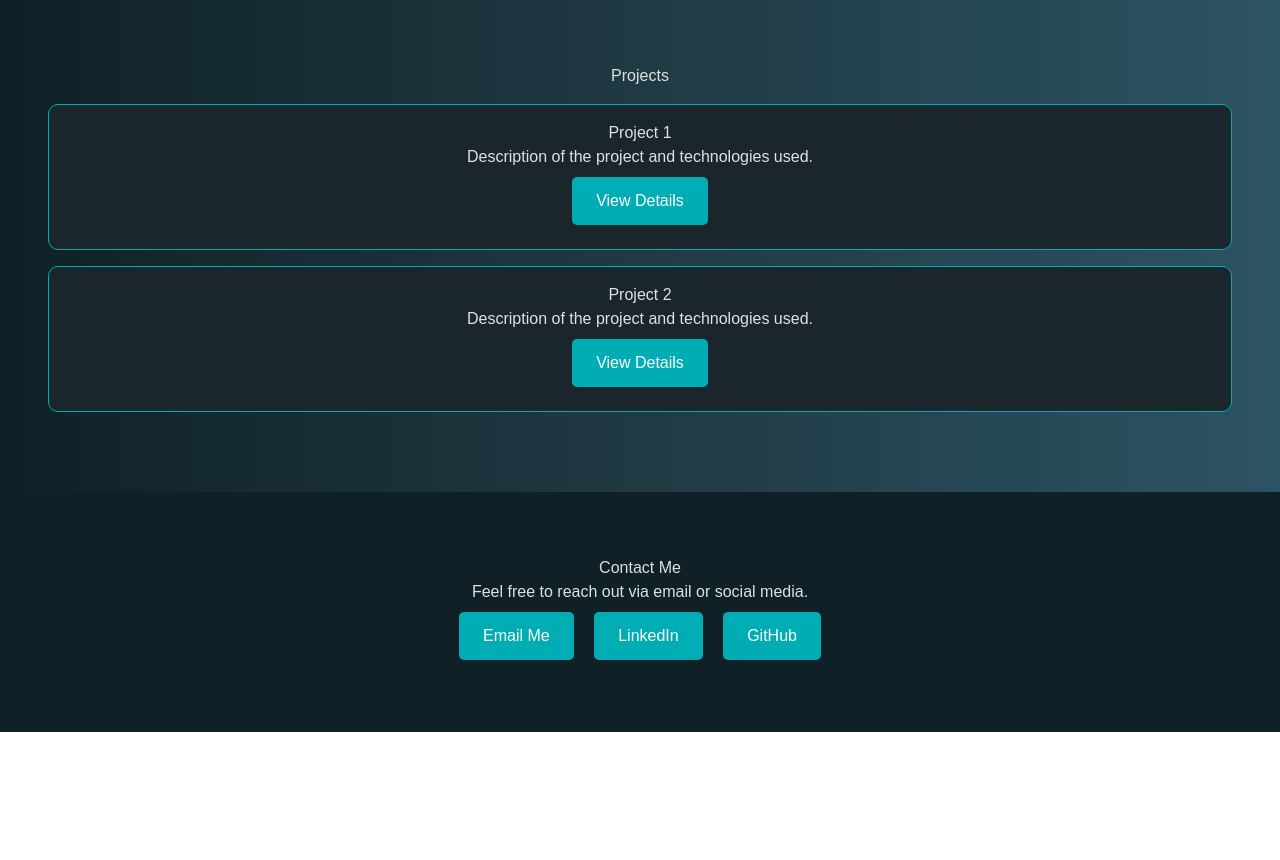
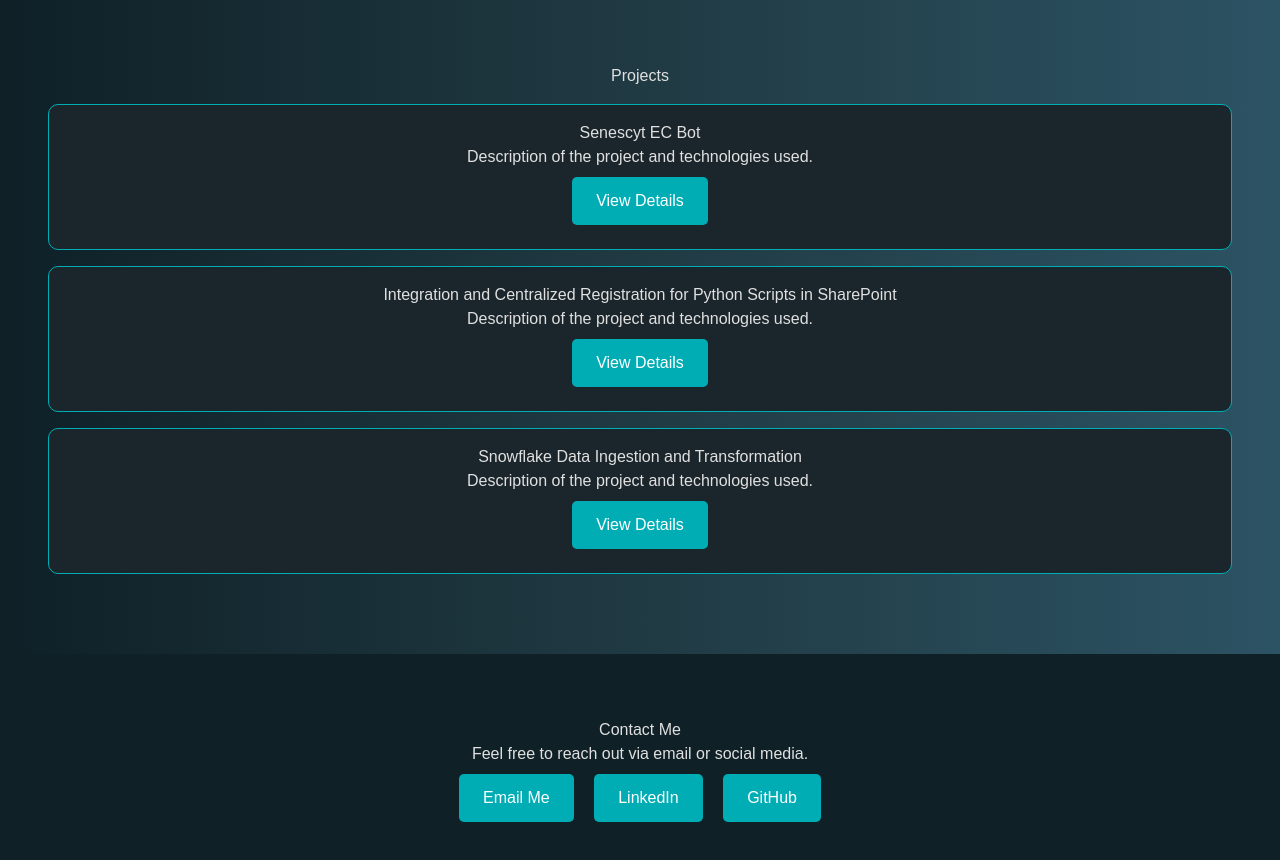
Before and after one commit to Milton-RQM/Milton-RQM, a website: page index.html in a window 1280 px wide. Shown: the part 1160-2020 px from the top of the page. Before the commit the page ends 1892 px from the top, so only its background shows below. Drawn offline with nearby package versions, Linux system fonts and the light colour scheme; files that its build step writes are made by us from their sources.

Commit message:
se agrego proyectos demos

```diff
--- a/index.html
+++ b/index.html
@@ -205,12 +205,17 @@
       <h2>Projects</h2>
       <div class="projects">
         <div class="project-card">
-          <h3>Project 1</h3>
+          <h3>Senescyt EC Bot</h3>
           <p>Description of the project and technologies used.</p>
           <a href="project1.html" class="button">View Details</a>
         </div>
         <div class="project-card">
-          <h3>Project 2</h3>
+          <h3>Integration and Centralized Registration for Python Scripts in SharePoint</h3>
+          <p>Description of the project and technologies used.</p>
+          <a href="project2.html" class="button">View Details</a>
+        </div>
+        <div class="project-card">
+          <h3>Snowflake Data Ingestion and Transformation</h3>
           <p>Description of the project and technologies used.</p>
           <a href="project2.html" class="button">View Details</a>
         </div>
```
